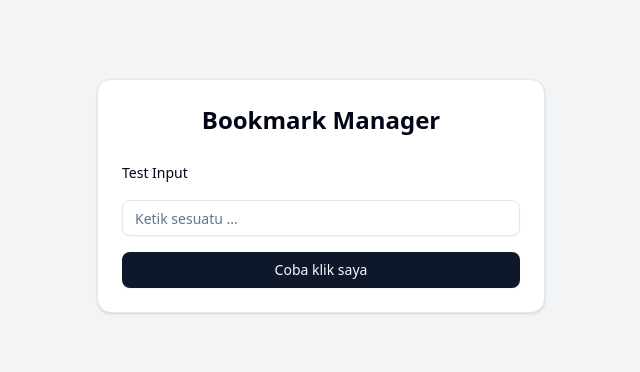
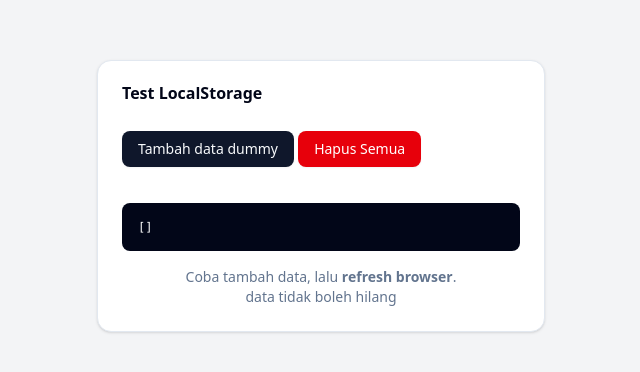
Before and after one commit to r021n/svelte-learn, a SvelteKit app in the folder bookmark-manager/: page / in a window 1280 px wide. Shown: the part 204-576 px from the top of the page, without its empty margins (319-959 px from the left). Built offline with nearby package versions, Linux system fonts and the light colour scheme.

Commit message:
feat: update UI for bookmark management with new buttons and layout adjustments

```diff
--- a/bookmark-manager/src/routes/+page.svelte
+++ b/bookmark-manager/src/routes/+page.svelte
@@ -1,22 +1,46 @@
 <script lang="ts">
+	import { bookmarkStore } from '$lib/stores/bookmarkStore';
+	import type { Bookmark } from '$lib/types';
+
 	import { Button } from '$lib/components/ui/button/index';
 	import { Card, CardContent, CardHeader, CardTitle } from '$lib/components/ui/card/index';
-	import { Input } from '$lib/components/ui/input/index';
-	import { Label } from '$lib/components/ui/label/index';
+
+	function addDummyBookmark() {
+		const newBookmark: Bookmark = {
+			id: crypto.randomUUID(),
+			title: `Bookmark test ${$bookmarkStore.length + 1}`,
+			url: 'https://svelte.dev',
+			tags: ['test', 'svelte'],
+			createdAt: Date.now()
+		};
+
+		bookmarkStore.update((currentData) => [newBookmark, ...currentData]);
+	}
+
+	function clearData() {
+		bookmarkStore.set([]);
+	}
 </script>
 
-<div class="flex min-h-screen items-center justify-center bg-gray-100 p-4">
+<div class="flex min-h-screen flex-col items-center justify-center gap-4 bg-gray-100 p-4">
 	<Card class="w-full max-w-md">
 		<CardHeader>
-			<CardTitle class="text-2xl font-bold text-center">Bookmark Manager</CardTitle>
+			<CardTitle>Test LocalStorage</CardTitle>
 		</CardHeader>
 		<CardContent class="space-y-4">
 			<div class="space-y-5">
-				<Label for="test-input">Test Input</Label>
-				<Input id="test-input" placeholder="Ketik sesuatu ..." />
+				<Button onclick={addDummyBookmark}>Tambah data dummy</Button>
+				<Button onclick={clearData} variant="destructive">Hapus Semua</Button>
 			</div>
 
-			<Button class="w-full">Coba klik saya</Button>
+			<div class="max-h-60 overflow-auto rounded-md bg-slate-950 p-4 text-xs text-white">
+				<pre>{JSON.stringify($bookmarkStore, null, 2)}</pre>
+			</div>
+
+			<p class="text-center text-sm text-muted-foreground">
+				Coba tambah data, lalu <b>refresh browser</b>. <br />
+				data tidak boleh hilang
+			</p>
 		</CardContent>
 	</Card>
 </div>
```
